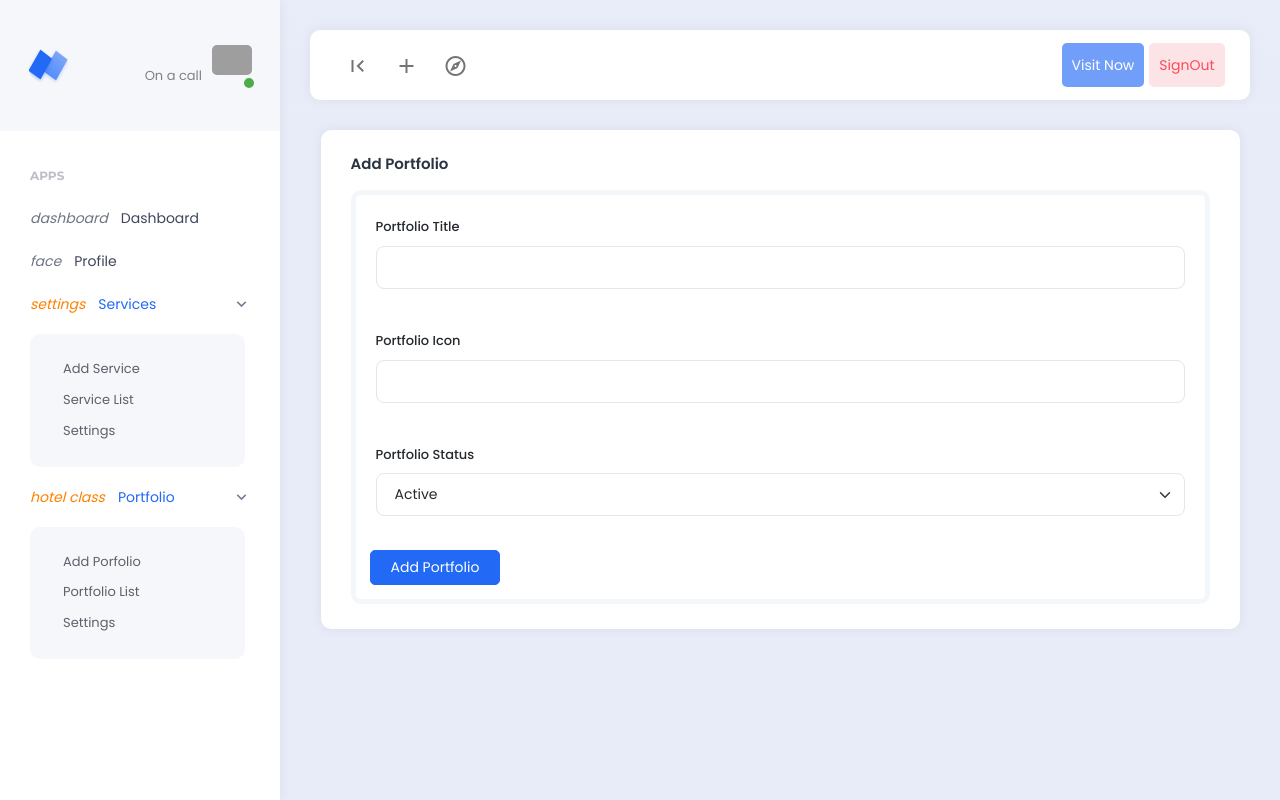
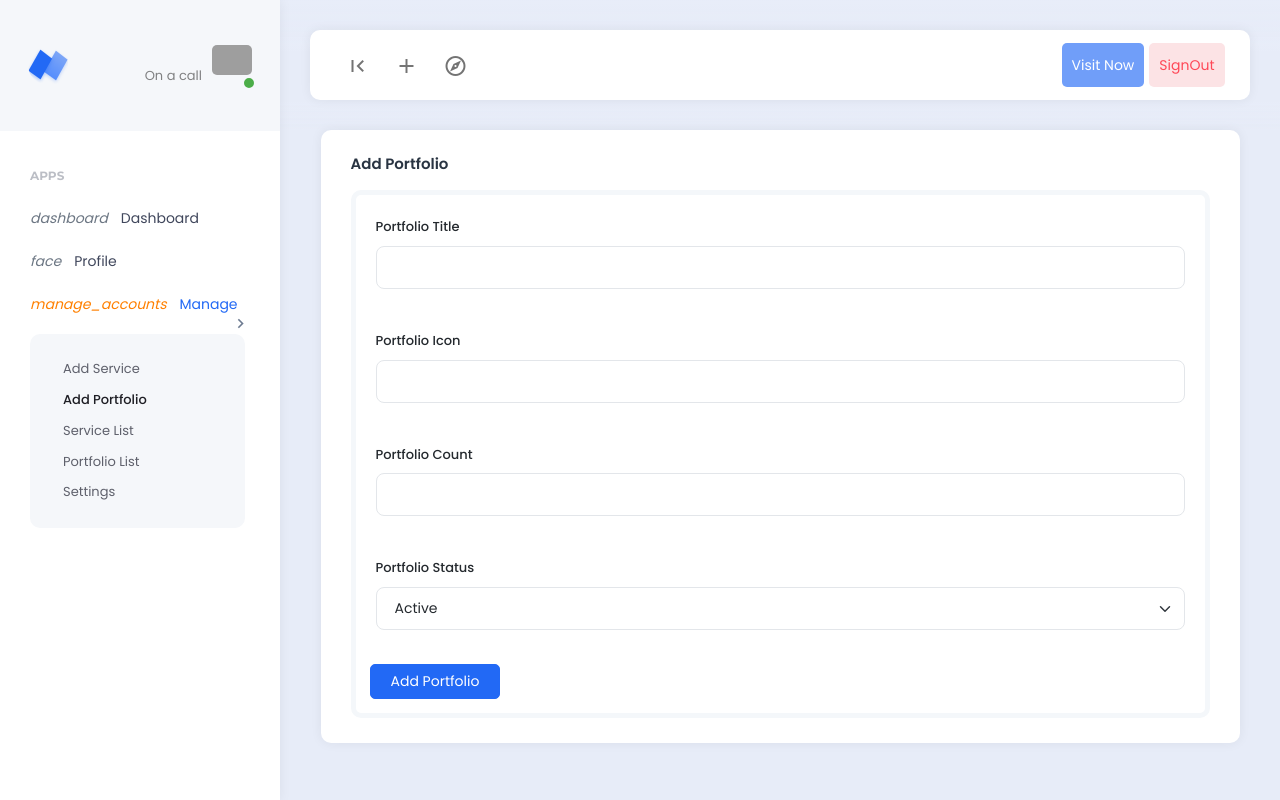
Before and after one commit to Tanvir-Alam625/Dashboard-in-php, a PHP site: page /dashboard/add-portfolio.php in a window 1280 px wide. Run offline with PHP 8.4, Linux system fonts and the light colour scheme; the visitor is signed in with stand-in values (Sample User, id 1); data that the repository does not hold is empty; grey boxes are pictures that could not be loaded.

```diff
--- a/dashboard/add-portfolio.php
+++ b/dashboard/add-portfolio.php
@@ -15,14 +15,18 @@ require_once('./includes/header.php');
                                 <form action="" method="post">
                                     <div class="example-content">
                                         <label for="exampleInputEmail1" class="form-label">Portfolio Title</label>
-                                        <input type="email" class="form-control" id="exampleInputEmail1" aria-describedby="emailHelp">
+                                        <input type="text" name="protfolio_title" class="form-control" id="exampleInputEmail1" aria-describedby="emailHelp">
                                     </div>
                                     <div class="example-content">
                                         <label for="exampleInputEmail1" class="form-label">Portfolio Icon</label>
-                                        <input type="email" class="form-control" id="exampleInputEmail1" aria-describedby="emailHelp">
+                                        <input type="text" name="protfolio_icon" class="form-control" id="exampleInputEmail1" aria-describedby="emailHelp">
                                     </div>
                                     <div class="example-content">
-                                        <label for="exampleInputEmail1" class="form-label">Portfolio Status</label>
+                                        <label for="exampleInputEmail1" class="form-label">Portfolio Count</label>
+                                        <input type="number" name="protfolio_count" class="form-control" id="exampleInputEmail1" aria-describedby="emailHelp">
+                                    </div>
+                                    <div class="example-content">
+                                        <label for="exampleInputEmail1" name="protfolio_status" class="form-label">Portfolio Status</label>
                                         <select class="form-select" aria-label="Default select example">
                                             <option selected value="active">Active</option>
                                             <option value="inactive">Inactive</option>
--- a/dashboard/includes/header.php
+++ b/dashboard/includes/header.php
@@ -76,34 +76,27 @@
                     <li class="<?= $page_name == 'profile.php' ? 'active-page': '' ?>">
                         <a href="./profile.php" class="active"><i class="material-icons-two-tone">face</i>Profile</a>
                     </li>
-                    <li class=" <?= $page_name == 'add-service.php' || 'service-list.php' ? ' open active-page': '' ?>">
-                        <a href=""><i class="material-icons-two-tone">settings</i>Services<i class="material-icons has-sub-menu">keyboard_arrow_right</i></a>
+                    <li class=" <?= $page_name == 'add-service.php' || 'service-list.php'|| 'add-portfolio.php' || 'portfolio-list.php'? '  active-page': '' ?>">
+                        <a href=""><i class="material-icons-two-tone">manage_accounts</i>Manage<i class="material-icons has-sub-menu">keyboard_arrow_right</i></a>
                         <ul class="sub-menu">
                             <li>
                                 <a class="<?= $page_name == 'add-service.php' ? 'active': '' ?>" href="./add-service.php" >Add Service</a>
                             </li>
                             <li>
+                                <a class="<?= $page_name == 'add-portfolio.php' ? 'active': '' ?>" href="./add-portfolio.php">Add Portfolio</a>
+                            </li>
+                            <li>
                                 <a class="<?= $page_name == 'service-list.php' ? 'active': '' ?>" href="./service-list.php">Service List</a>
+                            </li>
+                            <li>
+                                <a class="<?= $page_name == 'portfolio-list.php' ? 'active': '' ?>" href="./portfolio-list.php">Portfolio List</a>
                             </li>
                             <li>
                                 <a href="settings.html">Settings</a>
                             </li>
                         </ul>
                     </li>
-                    <li class=" <?= $page_name == 'add-service.php' || 'service-list.php' ? ' open active-page': '' ?>">
-                        <a href=""><i class="material-icons-two-tone">hotel class</i>Portfolio<i class="material-icons has-sub-menu">keyboard_arrow_right</i></a>
-                        <ul class="sub-menu">
-                            <li>
-                                <a class="<?= $page_name == 'add-service.php' ? 'active': '' ?>" href="./add-service.php" >Add Porfolio</a>
-                            </li>
-                            <li>
-                                <a class="<?= $page_name == 'service-list.php' ? 'active': '' ?>" href="./service-list.php">Portfolio List</a>
-                            </li>
-                            <li>
-                                <a href="settings.html">Settings</a>
-                            </li>
-                        </ul>
-                    </li>
+
                     <!-- <li class="sidebar-title">
                         UI Elements
                     </li>
--- a/dashboard/portfolio-list.php
+++ b/dashboard/portfolio-list.php
@@ -22,6 +22,7 @@ require_once('./includes/header.php');
                                             <th scope="col">Portfolio Title</th>
                                             <th scope="col">Portfolio Icon</th>
                                             <th scope="col">Portfolio Status</th>
+                                            <th scope="col">Portfolio Count</th>
                                             <th scope="col">Action</th>
                                         </tr>
                                     </thead>
@@ -30,6 +31,7 @@ require_once('./includes/header.php');
                                             <th scope="row">1</th>
                                             <td> skfsfsdf</td>
                                             <td>Otto</td>
+                                            <td>689</td>
                                             <td>
                                                 <span class="badge badge-success">
                                                     Active
```
Also changed, not shown: dashboard/add-service.php (+30 -5 lines), dashboard/auth/service-data.php (added, +27 -0 lines), dashboard/services.php (deleted, +0 -11 lines).
